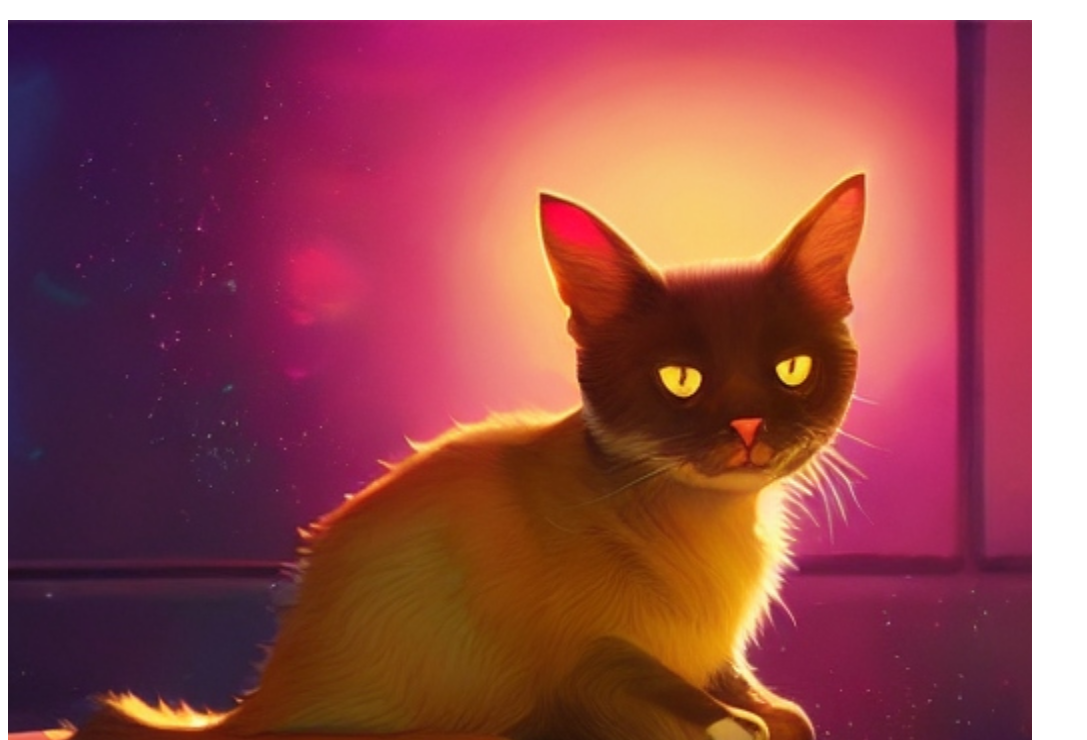
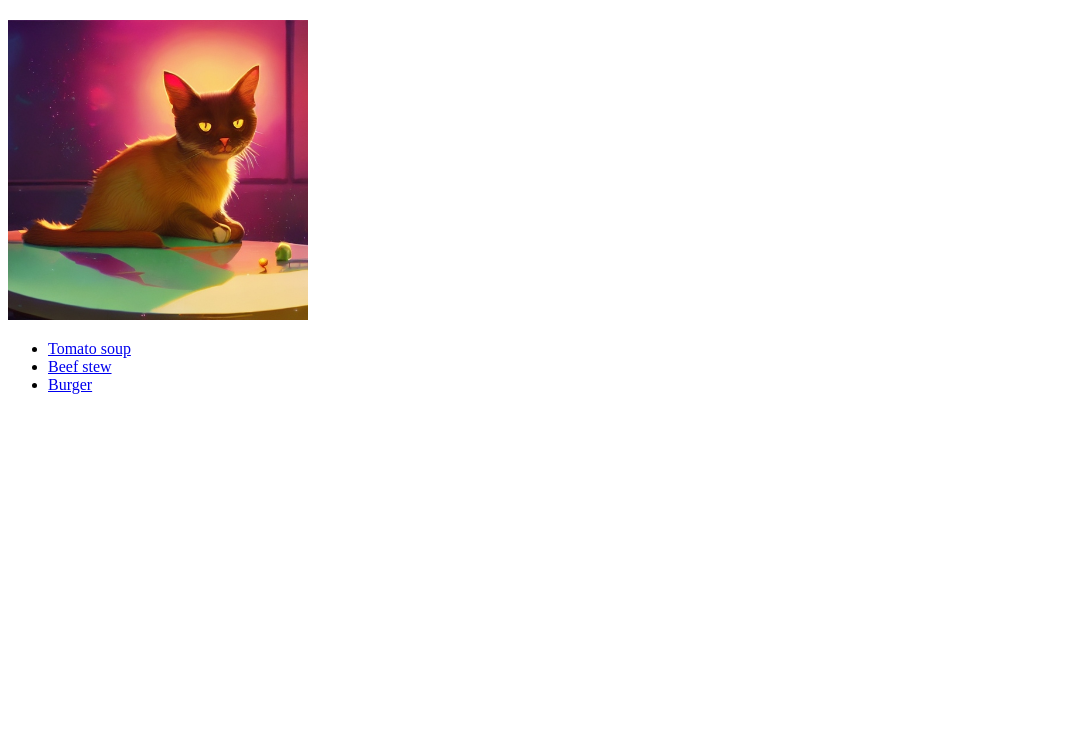
Before and after one commit to Blndeh/odin-recipes, a plain HTML site: page index.html in a window 1280 px wide. Shown: the part 60-800 px from the top of the page, without its empty margins (0-1087 px from the left). Drawn offline with Linux system fonts and the light colour scheme.

Commit message:
changed the sie of the cat.jpg

```diff
--- a/index.html
+++ b/index.html
@@ -7,7 +7,7 @@
 <body>
     <h1><strong>Odin Recipes</strong></h1>
 
-    <img src="images/cat.jpg" alt="a picture of a happy cat" height="1014" width="1024">
+    <img src="images/cat.jpg" alt="a picture of a happy cat" height="300" width="300">
 
     <ul>
         <li><a href="recipes/tomatosoup.html" target="_blank" rel="noopener noreferrer">Tomato soup</a></li>
```
